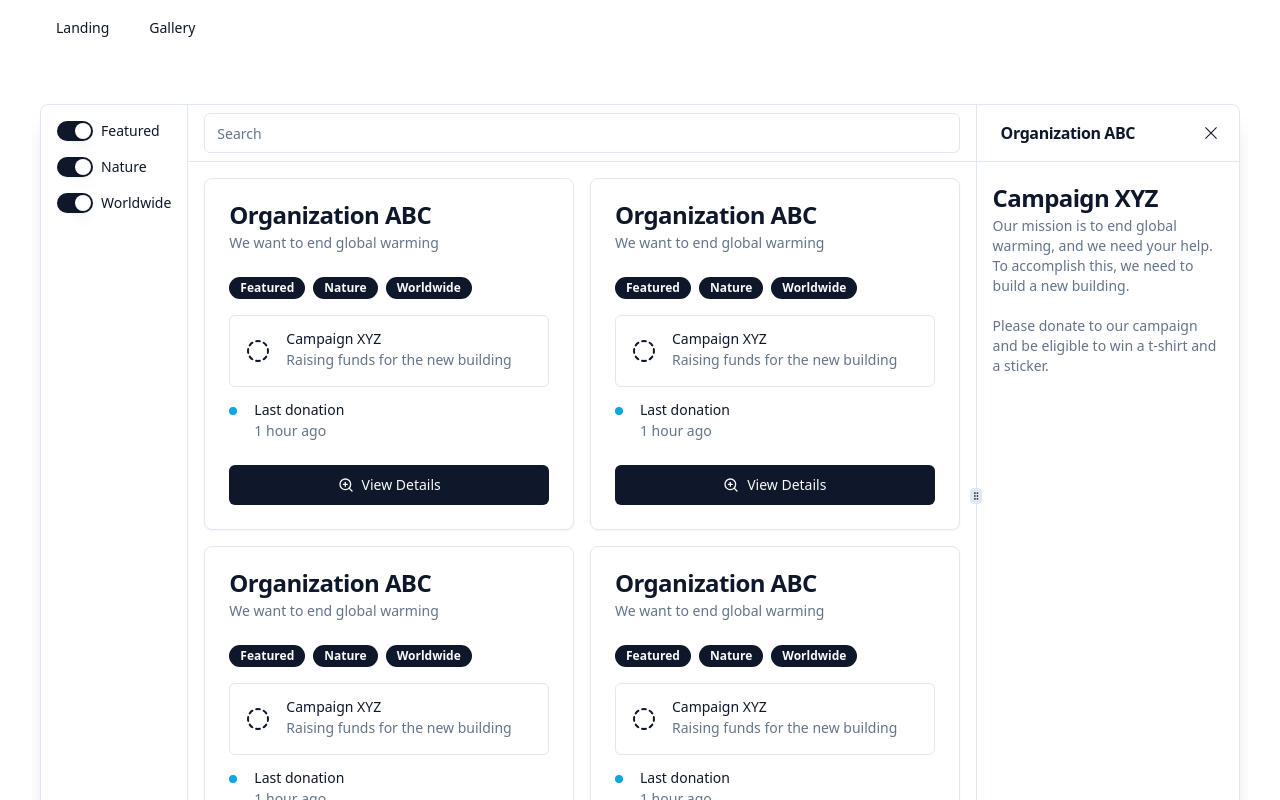
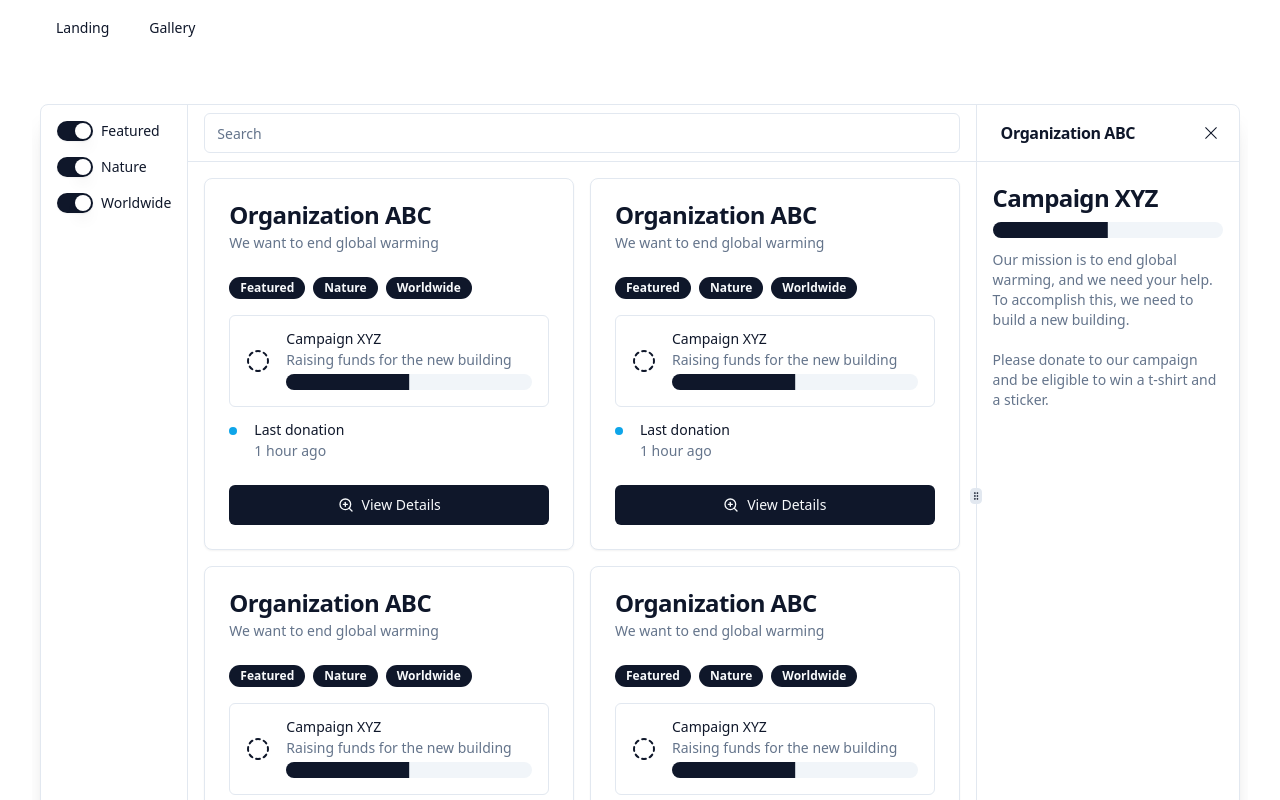
Before and after one commit to rockgabi/react-express-donations, a React (Create React App) app in the folder frontend/: page /gallery in a window 1280 px wide. Built offline with nearby package versions, Linux system fonts and the light colour scheme.

Commit message:
Donation progress widget

```diff
--- a/frontend/package.json
+++ b/frontend/package.json
@@ -6,6 +6,7 @@
     "@radix-ui/react-icons": "^1.3.0",
     "@radix-ui/react-label": "^2.0.2",
     "@radix-ui/react-navigation-menu": "^1.1.4",
+    "@radix-ui/react-progress": "^1.0.3",
     "@radix-ui/react-scroll-area": "^1.0.5",
     "@radix-ui/react-separator": "^1.0.3",
     "@radix-ui/react-slot": "^1.0.2",
--- a/frontend/src/App.tsx
+++ b/frontend/src/App.tsx
@@ -1,34 +1,12 @@
 import { Outlet } from 'react-router-dom';
-
-import {
-  NavigationMenu,
-  NavigationMenuItem,
-  NavigationMenuLink,
-  NavigationMenuList,
-  navigationMenuTriggerStyle,
-} from '@/components/ui/navigation-menu';
+import NavBar from './components/nav-bar';
 
 function App() {
   return (
     <div className="container">
       <div className="flex flex-col h-[100vh] overflow-hidden">
         <header className="min-h-24 p-2">
-          <NavigationMenu>
-            <NavigationMenuList>
-              <NavigationMenuItem className="flex gap-2">
-                <NavigationMenuLink asChild>
-                  <a className={navigationMenuTriggerStyle()} href="/">
-                    Landing
-                  </a>
-                </NavigationMenuLink>
-                <NavigationMenuLink asChild>
-                  <a className={navigationMenuTriggerStyle()} href="/gallery">
-                    Gallery
-                  </a>
-                </NavigationMenuLink>
-              </NavigationMenuItem>
-            </NavigationMenuList>
-          </NavigationMenu>
+          <NavBar />
         </header>
 
         <div className="flex-1 p-2 h-full">
--- a/frontend/src/components/gallery-item.tsx
+++ b/frontend/src/components/gallery-item.tsx
@@ -4,6 +4,7 @@ import { cn } from '@/lib/utils';
 import { CircleDashed, ZoomIn } from 'lucide-react';
 import { Button } from '@/components/ui/button';
 import { Badge } from '@/components/ui/badge';
+import { Progress } from '@/components/ui/progress';
 
 export default function GalleryItem() {
   return (
@@ -23,6 +24,7 @@ export default function GalleryItem() {
           <div className="flex-1 space-y-1">
             <p className="text-sm font-medium leading-none">Campaign XYZ</p>
             <p className="text-sm text-muted-foreground">Raising funds for the new building</p>
+            <Progress value={50} />
           </div>
         </div>
         <div>
--- /dev/null
+++ b/frontend/src/components/nav-bar.tsx
@@ -0,0 +1,28 @@
+import {
+  NavigationMenu,
+  NavigationMenuItem,
+  NavigationMenuLink,
+  NavigationMenuList,
+  navigationMenuTriggerStyle,
+} from '@/components/ui/navigation-menu';
+
+export default function NavBar() {
+  return (
+    <NavigationMenu>
+      <NavigationMenuList>
+        <NavigationMenuItem className="flex gap-2">
+          <NavigationMenuLink asChild>
+            <a className={navigationMenuTriggerStyle()} href="/">
+              Landing
+            </a>
+          </NavigationMenuLink>
+          <NavigationMenuLink asChild>
+            <a className={navigationMenuTriggerStyle()} href="/gallery">
+              Gallery
+            </a>
+          </NavigationMenuLink>
+        </NavigationMenuItem>
+      </NavigationMenuList>
+    </NavigationMenu>
+  );
+}
--- /dev/null
+++ b/frontend/src/components/ui/progress.tsx
@@ -0,0 +1,25 @@
+'use client';
+
+import * as React from 'react';
+import * as ProgressPrimitive from '@radix-ui/react-progress';
+
+import { cn } from '@/lib/utils';
+
+const Progress = React.forwardRef<
+  React.ElementRef<typeof ProgressPrimitive.Root>,
+  React.ComponentPropsWithoutRef<typeof ProgressPrimitive.Root>
+>(({ className, value, ...props }, ref) => (
+  <ProgressPrimitive.Root
+    ref={ref}
+    className={cn('relative h-4 w-full overflow-hidden rounded-full bg-secondary', className)}
+    {...props}
+  >
+    <ProgressPrimitive.Indicator
+      className="h-full w-full flex-1 bg-primary transition-all"
+      style={{ transform: `translateX(-${100 - (value || 0)}%)` }}
+    />
+  </ProgressPrimitive.Root>
+));
+Progress.displayName = ProgressPrimitive.Root.displayName;
+
+export { Progress };
--- a/frontend/src/pages/Gallery.tsx
+++ b/frontend/src/pages/Gallery.tsx
@@ -6,7 +6,8 @@ import { Switch } from '@/components/ui/switch';
 import { Cross1Icon } from '@radix-ui/react-icons';
 import { Separator } from '@/components/ui/separator';
 import { Input } from '@/components/ui/input';
-import { ScrollArea } from "@/components/ui/scroll-area"
+import { ScrollArea } from '@/components/ui/scroll-area';
+import { Progress } from '@/components/ui/progress';
 
 export default function Gallery() {
   return (
@@ -54,8 +55,9 @@ export default function Gallery() {
             </Button>
           </div>
           <Separator orientation="horizontal" className="" />
-          <div className="flex flex-col p-4 pt-6 space-y-1.5">
+          <div className="flex flex-col p-4 pt-6 space-y-3">
             <h3 className="text-2xl font-semibold leading-none tracking-tight">Campaign XYZ</h3>
+            <Progress value={50} />
             <p className="text-sm text-muted-foreground">
               Our mission is to end global warming, and we need your help. To accomplish this, we need to build a new
               building.
--- a/frontend/src/pages/Landing.tsx
+++ b/frontend/src/pages/Landing.tsx
@@ -1,8 +1,14 @@
-
+import NavBar from '@/components/nav-bar';
 
 export default function Landing() {
+  return (
+    <div className="container">
+      <div className="flex flex-col h-[100vh] overflow-hidden">
+        <header className="min-h-24 p-2">
+          <NavBar />
+        </header>
 
-  return <div>
+        <div className="flex-1 p-2 h-full">
           <section className="mx-auto flex max-w-[980px] flex-col items-center gap-2 py-8 md:py-12 md:pb-8 lg:py-24 lg:pb-20">
             <h1 className="text-center text-3xl font-bold leading-tight tracking-tighter md:text-6xl lg:leading-[1.1] font-geist">
               Empower Change: Donate to Inspiring Nonprofit Organizations
@@ -10,9 +16,10 @@ export default function Landing() {
             <p className="max-w-[750px] text-center text-lg text-muted-foreground sm:text-xl">
               Transforming Generosity into Impact: Explore and Support Causes That Matter
             </p>
-      <div className="flex w-full items-center justify-center space-x-4 py-4 md:pb-10">
-
-      </div>
+            <div className="flex w-full items-center justify-center space-x-4 py-4 md:pb-10"></div>
           </section>
         </div>
+      </div>
+    </div>
+  );
 }
```
Also changed, not shown: 1 other file (tests, documents, lock files or other folders). Lines whose indentation alone changed are shown as unchanged.
